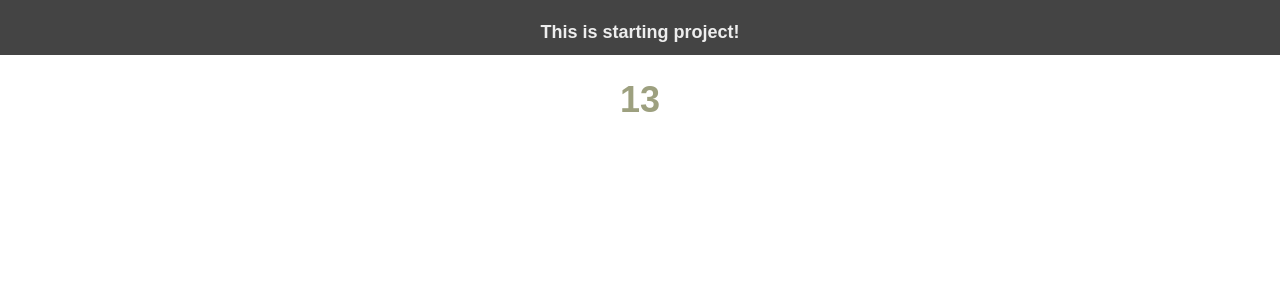
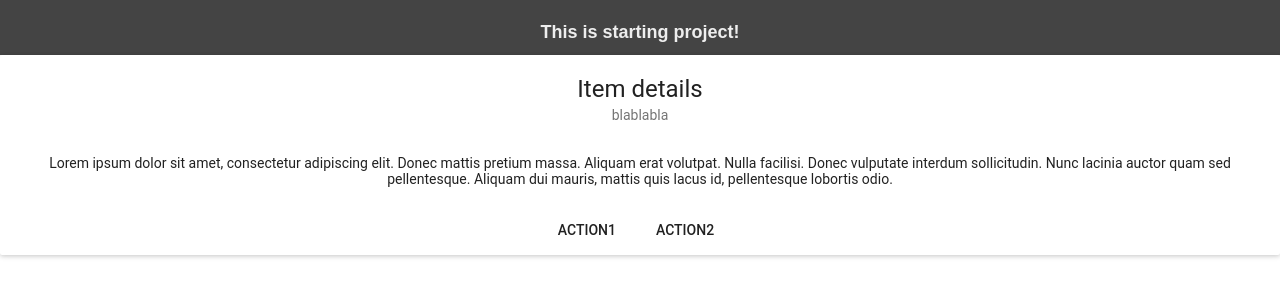
Before and after one commit to XPRO-LTD/resource-managment-react, a React (Create React App) app: page / in a window 1280 px wide. Shown: the top 300 px of the page. Built offline with nearby package versions, Linux system fonts and the light colour scheme.

Commit message:
RightNavBar

```diff
--- a/src/app/App.js
+++ b/src/app/App.js
@@ -1,19 +1,23 @@
 import React, { Component } from 'react';
 import '../styles/App.css';
-import ClockContainer from './containers/ClockContainer'
+import ClockContainer from './containers/ClockContainer';
+import MuiThemeProvider from 'material-ui/styles/MuiThemeProvider';
+import RightNavBar from './components/RightNavBar';
 
 
 class App extends Component {
     render() {
         return (
+            <MuiThemeProvider>
             <div className="App">
                 <div className="App-header">
                     <h1>This is starting project!</h1>
                 </div>
                 <div className="App-intro">
-                    <ClockContainer></ClockContainer>
+                    <RightNavBar></RightNavBar>
                 </div>
             </div>
+            </MuiThemeProvider>
         );
     }
 }
--- /dev/null
+++ b/src/app/components/RightNavBar.js
@@ -0,0 +1,25 @@
+/**
+ * TCD Software
+ * Created by Dmitrij Rysanow on 02.03.17.
+ */
+import React from 'react';
+import {Card, CardActions, CardTitle, CardText} from 'material-ui/Card';
+import FlatButton from 'material-ui/FlatButton';
+
+const RightNavBar = () => (
+    <Card>
+        <CardTitle title="Item details" subtitle="blablabla" />
+        <CardText>
+            Lorem ipsum dolor sit amet, consectetur adipiscing elit.
+            Donec mattis pretium massa. Aliquam erat volutpat. Nulla facilisi.
+            Donec vulputate interdum sollicitudin. Nunc lacinia auctor quam sed pellentesque.
+            Aliquam dui mauris, mattis quis lacus id, pellentesque lobortis odio.
+        </CardText>
+        <CardActions>
+            <FlatButton label="Action1" />
+            <FlatButton label="Action2" />
+        </CardActions>
+    </Card>
+);
+
+export default RightNavBar;
```
Also changed, not shown: 1 other file (tests, documents, lock files or other folders).
